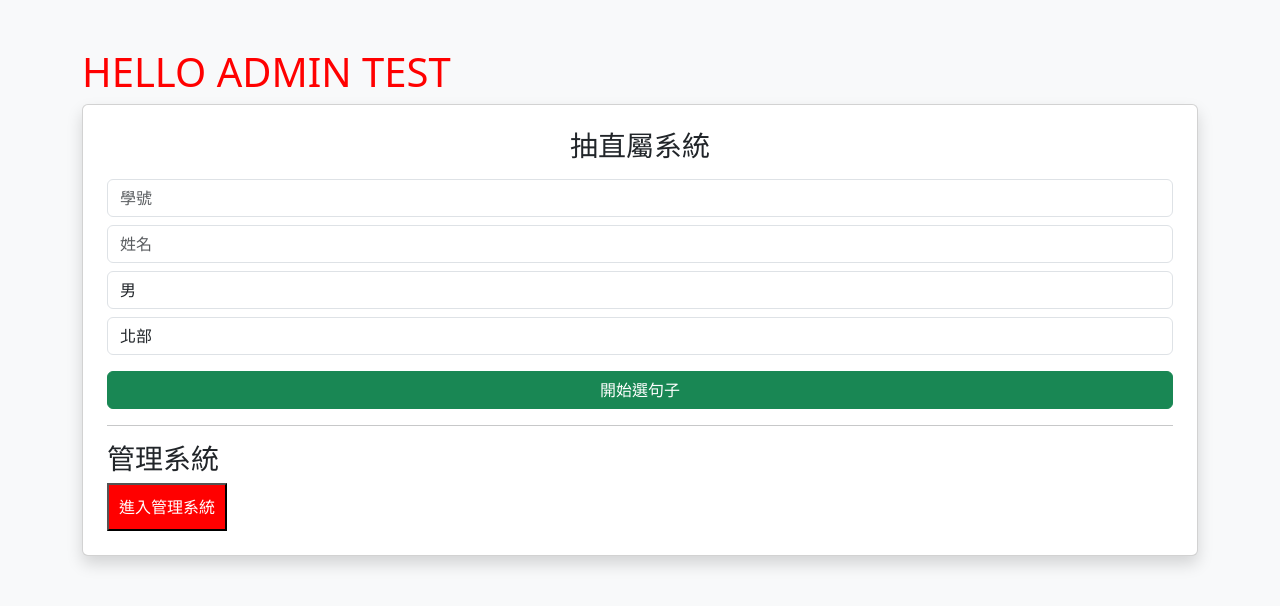
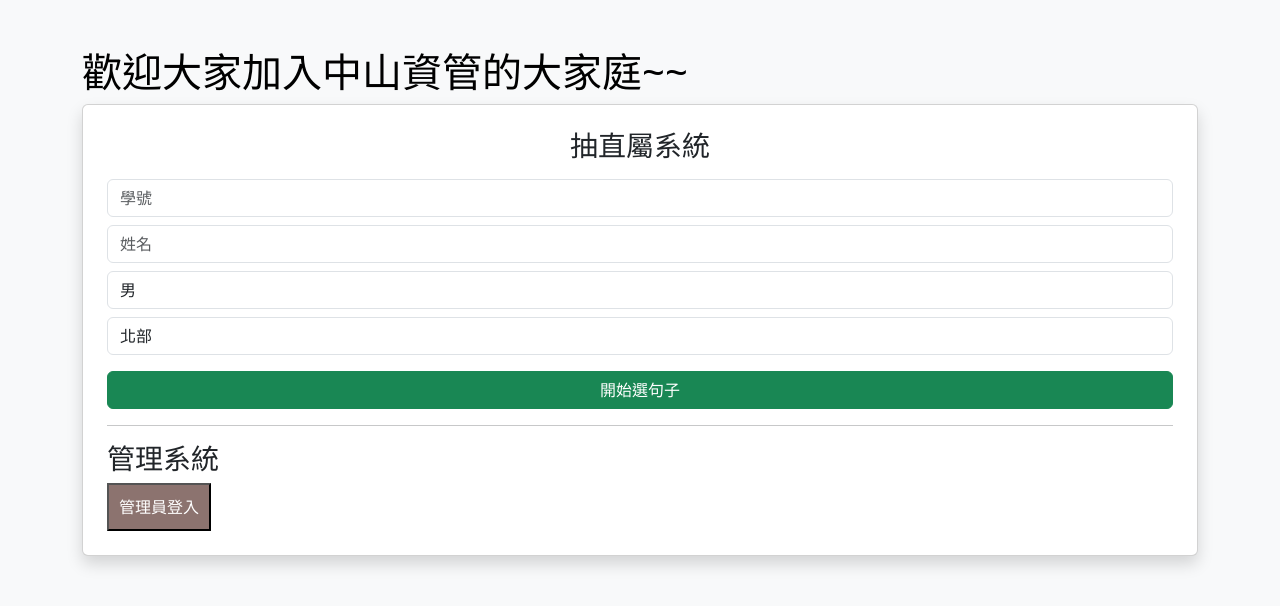
Before and after one commit to shuhan660/SentenceWebsite, a Flask app: page / in a window 1280 px wide. Shown: the top 606 px of the page. Run offline with Flask 3, Linux system fonts and the light colour scheme.

```diff
--- a/app/templates/index.html
+++ b/app/templates/index.html
@@ -4,7 +4,7 @@
 
 {% block content %}
 
-<h1 style="color:red;">HELLO ADMIN TEST</h1>
+<h1 style="color:black;">歡迎大家加入中山資管的大家庭~~</h1>
 
 <div class="card p-4 shadow">
 
@@ -36,8 +36,8 @@
     <h3>管理系統</h3>
 
     <a href="/login">
-        <button style="padding:10px; background:red; color:white;">
-            進入管理系統
+        <button style="padding:10px; background:#8c736f; color:white;">
+            管理員登入
         </button>
     </a>
 
```
